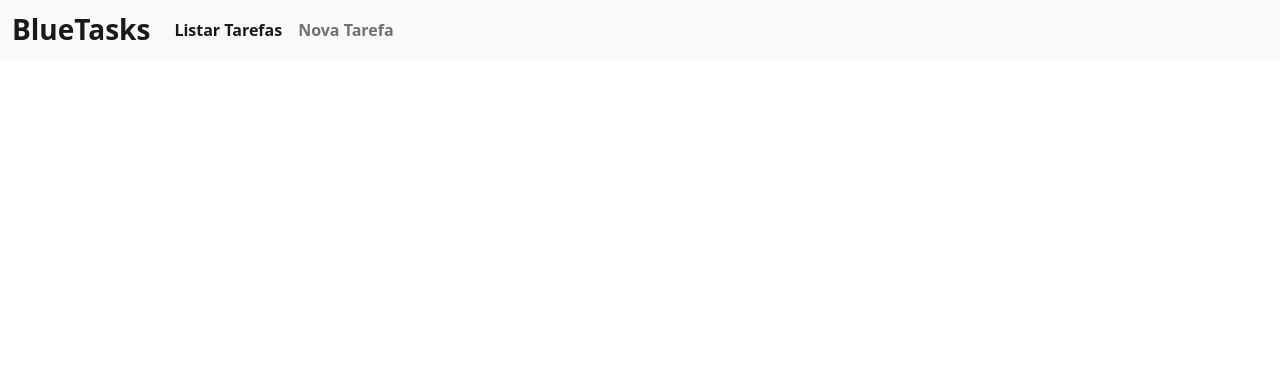
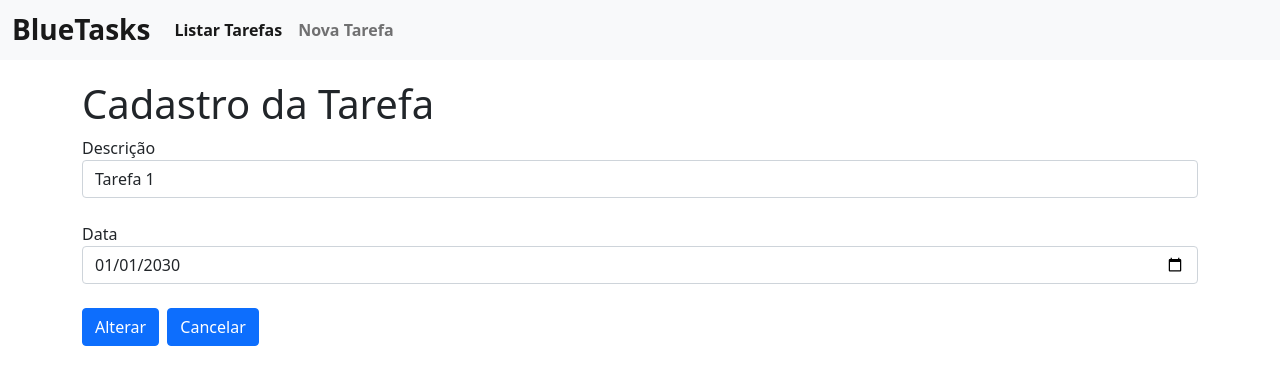
Before and after one commit to jcleonel/bluetasks, a React (Create React App) app in the folder frontend-web/: page /form/1 in a window 1280 px wide. Shown: the top 384 px of the page. Built offline with nearby package versions, Linux system fonts and the light colour scheme; no server answers.

Commit message:
Edição de tarefas

```diff
--- a/frontend-web/src/App.js
+++ b/frontend-web/src/App.js
@@ -18,6 +18,7 @@ class App extends Component {
           <Switch>
             <Route exact path="/" component={TaskListTable} />
             <Route exact path="/form" component={TaskForm} />
+            <Route exact path="/form/:id" component={TaskForm} />
           </Switch>
           </div>
         </div>
--- a/frontend-web/src/api/TaskService.js
+++ b/frontend-web/src/api/TaskService.js
@@ -1,11 +1,11 @@
 class TaskService {
     constructor() {
         this.tasks = [
-            { id: 1, description: "Tarefa 1", whenToDo: "01/01/2030", done: false },
-            { id: 2, description: "Tarefa 2", whenToDo: "02/01/2030", done: true },
-            { id: 3, description: "Tarefa 3", whenToDo: "03/01/2030", done: false },
-            { id: 4, description: "Tarefa 4", whenToDo: "04/01/2030", done: true },
-            { id: 5, description: "Tarefa 5", whenToDo: "05/01/2030", done: false }
+            { id: 1, description: "Tarefa 1", whenToDo: "2030-01-01", done: false },
+            { id: 2, description: "Tarefa 2", whenToDo: "2030-01-02", done: true },
+            { id: 3, description: "Tarefa 3", whenToDo: "2030-01-03", done: false },
+            { id: 4, description: "Tarefa 4", whenToDo: "2030-01-04", done: true },
+            { id: 5, description: "Tarefa 5", whenToDo: "2030-01-05", done: false }
         ]
     }
 
@@ -13,12 +13,22 @@ class TaskService {
         return this.tasks;
     }
 
+    load(id){
+       return this.tasks.filter(t => t.id === id)[0];
+    }
+
     delete(id) {
         this.tasks = this.tasks.filter(task => task.id !== id);
     }
 
     save(task) {
-        this.tasks.map(t => task.id !== t.id ? t : task);
+        if (task.id !== 0 ) {
+            this.tasks = this.tasks.map(t => task.id !== t.id ? t : task);
+        } else {
+            const taskId = Math.max(...this.tasks.map(t => t.id)) + 1;
+            task.id = taskId;
+            this.tasks.push(task);
+        }
     }
 
 }
--- a/frontend-web/src/components/TaskForm.js
+++ b/frontend-web/src/components/TaskForm.js
@@ -1,4 +1,6 @@
 import React, { Component } from 'react';
+import { Redirect } from 'react-router-dom';
+import TaskService from '../api/TaskService';
 
 class TaskForm extends Component {
     constructor(props) {
@@ -9,16 +11,28 @@ class TaskForm extends Component {
                 id: 0,
                 description: "",
                 whenToDo: ""
-            }
+            },
+            redirect: false,
+            buttonName: "Cadastrar"
         }
 
         this.onSubmitHandler = this.onSubmitHandler.bind(this);
-        this.onSubmitHandler = this.onInputChangeHandler.bind(this);
+        this.onInputChangeHandler = this.onInputChangeHandler.bind(this);
     }
 
+    componentDidMount() {
+        const editId = this.props.match.params.id;
+
+        if (editId) {
+            const task = TaskService.load(~~editId);
+            this.setState({ task: task, buttonName: "Alterar" });
+        }
+    }
 
     onSubmitHandler(event) {
         event.preventDefault();
+        TaskService.save(this.state.task);
+        this.setState({redirect: true})
     }
 
     onInputChangeHandler(event) {
@@ -29,6 +43,10 @@ class TaskForm extends Component {
     }
 
     render() {
+        if (this.state.redirect) {
+            return <Redirect to="/" />
+        }
+
         return (
             <div>
                 <h1>Cadastro da Tarefa</h1>
@@ -38,6 +56,7 @@ class TaskForm extends Component {
                         <input type="text"
                             className="form-control"
                             name="description"
+                            value ={this.state.task.description}
                             placeholder="Digite a descrição"
                             onChange={this.onInputChangeHandler}
                         />
@@ -48,14 +67,21 @@ class TaskForm extends Component {
                         <input type="date"
                             className="form-control"
                             name="whenToDo"
+                            value={this.state.task.whenToDo}
                             placeholder="Digite a data"
                             onChange={this.onInputChangeHandler}
                         />
                     </div>
                     <br />
-                    <button type="submit" className="btn btn-primary">Cadastrar</button>
+                    <button type="submit" className="btn btn-primary">{this.state.buttonName}</button>
                     &nbsp;&nbsp;
-                    <button type="button" className="btn btn-primary">Cancelar</button>
+                    <button
+                        type="button"
+                        className="btn btn-primary"
+                        onClick={() => this.setState({ redirect: true })}
+                    >
+                        Cancelar
+                    </button>
                 </form>
             </div>
         );
--- a/frontend-web/src/components/TaskListTable.js
+++ b/frontend-web/src/components/TaskListTable.js
@@ -2,17 +2,20 @@ import React, { Component } from 'react';
 import { toast, ToastContainer } from 'react-toastify';
 import TaskService from '../api/TaskService';
 import 'react-toastify/dist/ReactToastify.css';
+import { Redirect } from 'react-router-dom';
 
 class TaskListTable extends Component {
     constructor(props) {
         super(props);
 
         this.state = {
-            tasks: []
+            tasks: [],
+            editId: 0
         }
 
         this.onDeleteHandler = this.onDeleteHandler.bind(this);
         this.onStatusChangeHandler = this.onStatusChangeHandler.bind(this);
+        this.onEditHandler = this.onEditHandler.bind(this);
     }
 
     componentDidMount() {
@@ -32,6 +35,10 @@ class TaskListTable extends Component {
         }
     }
 
+    onEditHandler(id) {
+        this.setState({ editId: id });
+    }
+
     onStatusChangeHandler(task) {
         task.done = !task.done;
         TaskService.save(task);
@@ -39,6 +46,9 @@ class TaskListTable extends Component {
     }
 
     render() {
+        if (this.state.editId > 0 ) {
+            return <Redirect to={`/form/${this.state.editId}`} />
+        }
         return (
             <>
                 <table className="table table-striped text-center">
@@ -49,6 +59,7 @@ class TaskListTable extends Component {
                         tasks={this.state.tasks}
                         onDelete={this.onDeleteHandler}
                         onStatusChange={this.onStatusChangeHandler}
+                        onEdit={this.onEditHandler}
                     />
                     :
                     <EmptyTableBody />
@@ -89,7 +100,12 @@ const TableBody = (props) => {
                     <td>{task.done ? <s>{task.description}</s> : task.description}</td>
                     <td>{task.done ? <s>{task.whenToDo}</s> : task.whenToDo}</td>
                     <td>
-                        <input type="button" className="btn btn-primary" value="Editar" />&nbsp;
+                        <input
+                            type="button"
+                            className="btn btn-primary"
+                            value="Editar"
+                            onClick={() => props.onEdit(task.id)}
+                        />&nbsp;
                         <input
                             type="button"
                             className="btn btn-danger"
```
